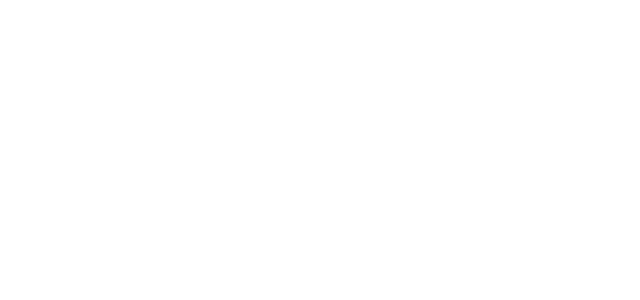
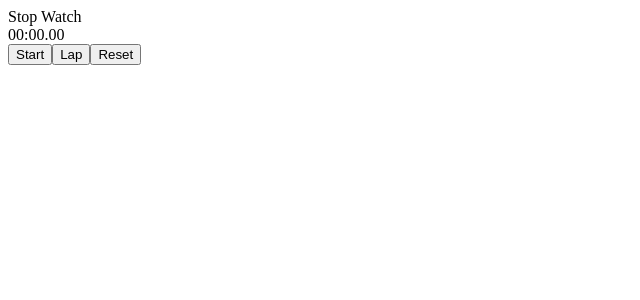
Before and after one commit to Shopify/eng-intern-assessment-react, a React app: page / in a window 1280 px wide. Shown: the top 300 px of the page, without its empty margins (0-640 px from the left). Built offline with nearby package versions, Linux system fonts and the light colour scheme.

Commit message:
Added Stat/Stop, Lap, Reset buttons. Got the Start/Stop button working with time elapsing properly :)

```diff
--- a/package.json
+++ b/package.json
@@ -37,7 +37,7 @@
     "ts-jest": "^29.1.1",
     "ts-loader": "^9.4.2",
     "typescript": "^4.9.5",
-    "webpack": "^5.82.1",
+    "webpack": "^5.89.0",
     "webpack-cli": "^4.10.0",
     "webpack-dev-server": "^4.15.0",
     "webpack-merge": "^5.8.0",
--- a/src/App.tsx
+++ b/src/App.tsx
@@ -1,7 +1,14 @@
 import React from 'react'
+import StopWatch from './StopWatch'
+import StopWatchButton from './StopWatchButton'
 
 export default function App() {
     return(
-        <div></div>
+        <>
+
+        <div>Stop Watch </div>
+        <div><StopWatch /></div>
+
+        </>
     )
 }
--- a/src/StopWatch.tsx
+++ b/src/StopWatch.tsx
@@ -1,7 +1,12 @@
-import React from 'react'
+import React, { useState } from 'react';
+import StopWatchButton from './StopWatchButton';
 
 export default function StopWatch() {
-    return(
-        <div></div>
-    )
+  const [elapsed, setElapsed] = useState<number>(0);
+
+  return (
+    <div>
+      <StopWatchButton elapsed={elapsed} setElapsed={setElapsed} />
+    </div>
+  );
 }
--- a/src/StopWatchButton.tsx
+++ b/src/StopWatchButton.tsx
@@ -1,7 +1,53 @@
-import React from 'react'
+import React, { useState, useEffect, Dispatch, SetStateAction } from 'react';
 
-export default function StopWatchButton() {
-    return(
-        <div></div>
-    )
+interface StopWatchButtonProps {
+  elapsed: number;
+  setElapsed: Dispatch<SetStateAction<number>>;
 }
+
+export default function StopWatchButton({ elapsed, setElapsed }: StopWatchButtonProps) {
+  const [isRunning, setIsRunning] = useState(false);
+
+  useEffect(() => {
+    let interval: NodeJS.Timeout;
+
+    if (isRunning) {
+      const startTime = Date.now() - elapsed;
+      interval = setInterval(() => {
+        const newElapsed = Date.now() - startTime;
+        setElapsed(newElapsed);
+      }, 10); // Updating every 10 milliseconds for precision
+    } else {
+      clearInterval(interval);
+    }
+
+    return () => {
+      clearInterval(interval);
+    };
+  }, [isRunning, elapsed, setElapsed]);
+
+  const formatTime = (time: number) => {
+    const minutes = Math.floor(time / 60000);
+    const seconds = Math.floor((time % 60000) / 1000);
+    const milliseconds = Math.floor((time % 1000) / 10);
+
+    const pad = (value: number) => (value < 10 ? `0${value}` : value);
+
+    return `${pad(minutes)}:${pad(seconds)}.${pad(milliseconds)}`;
+  };
+
+  const handleStartStopClick = () => {
+    setIsRunning(!isRunning);
+  };
+
+  return (
+    <>
+      <div>{formatTime(elapsed)}</div>
+      <button onClick={handleStartStopClick}>
+        {isRunning ? 'Stop' : 'Start'}
+      </button>
+      <button>Lap</button>
+      <button>Reset</button>
+    </>
+  );
+}
```
Also changed, not shown: 1 other file (tests, documents, lock files or other folders).
